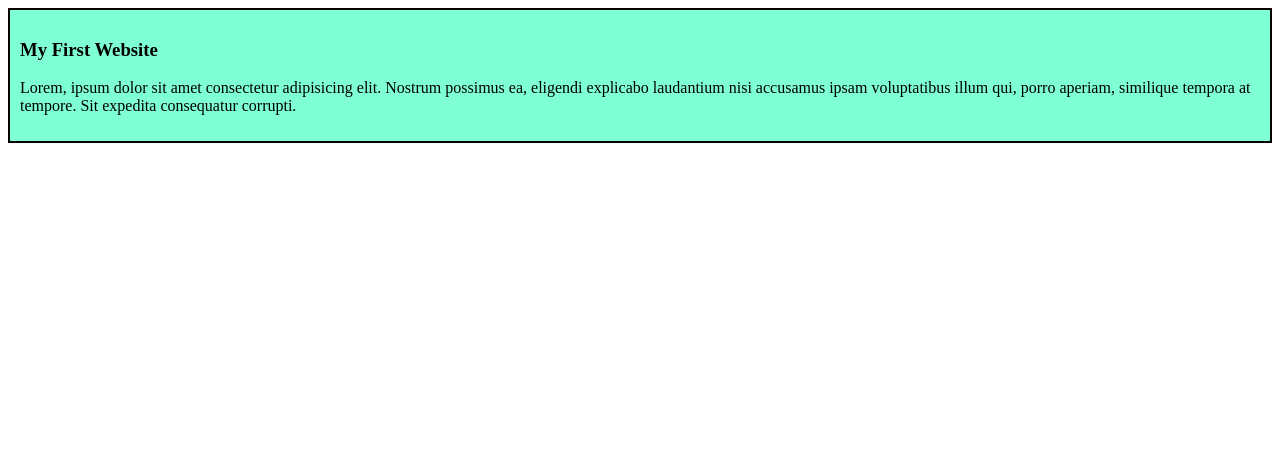
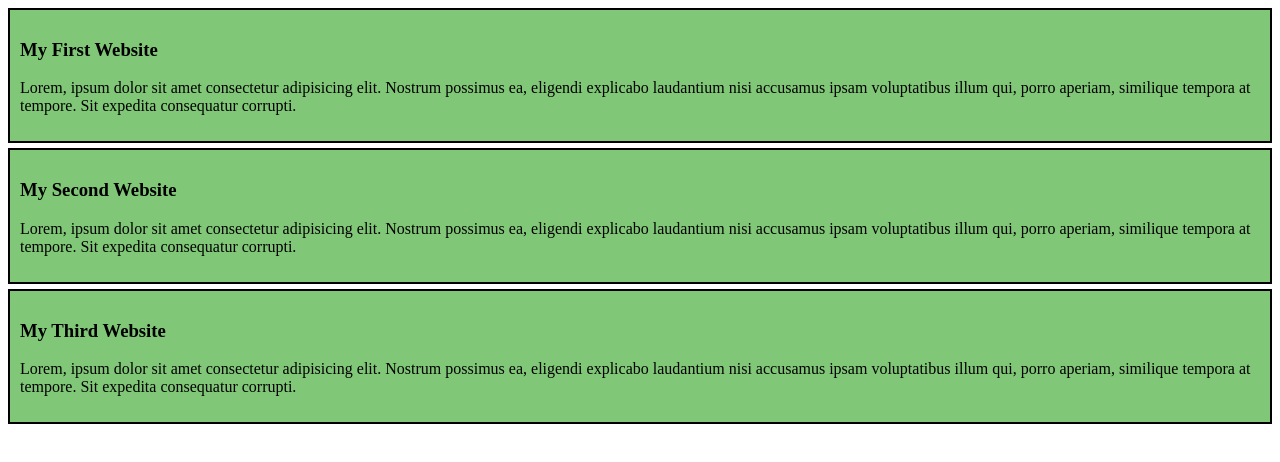
Before and after one commit to mranonno/simple-website, a plain HTML site: page Simple web.html in a window 1280 px wide. Drawn offline with Linux system fonts and the light colour scheme.

Commit message:
Second and Fist blogs

```diff
--- a/Simple web.html
+++ b/Simple web.html
@@ -11,5 +11,13 @@
     <h3>My First Website</h3>
     <p>Lorem, ipsum dolor sit amet consectetur adipisicing elit. Nostrum possimus ea, eligendi explicabo laudantium nisi accusamus ipsam voluptatibus illum qui, porro aperiam, similique tempora at tempore. Sit expedita consequatur corrupti.</p>
   </div>
+  <div>
+    <h3>My Second Website</h3>
+    <p>Lorem, ipsum dolor sit amet consectetur adipisicing elit. Nostrum possimus ea, eligendi explicabo laudantium nisi accusamus ipsam voluptatibus illum qui, porro aperiam, similique tempora at tempore. Sit expedita consequatur corrupti.</p>
+  </div>
+  <div>
+    <h3>My Third Website</h3>
+    <p>Lorem, ipsum dolor sit amet consectetur adipisicing elit. Nostrum possimus ea, eligendi explicabo laudantium nisi accusamus ipsam voluptatibus illum qui, porro aperiam, similique tempora at tempore. Sit expedita consequatur corrupti.</p>
+  </div>
 </body>
 </html>
--- a/Style/simple web.css
+++ b/Style/simple web.css
@@ -1,5 +1,6 @@
 div{
-    background-color: aquamarine;
+    background-color: rgba(25, 154, 8, 0.548);
 padding: 10px;
 border: 2px solid;
+margin-top: 5px;
 }
```
